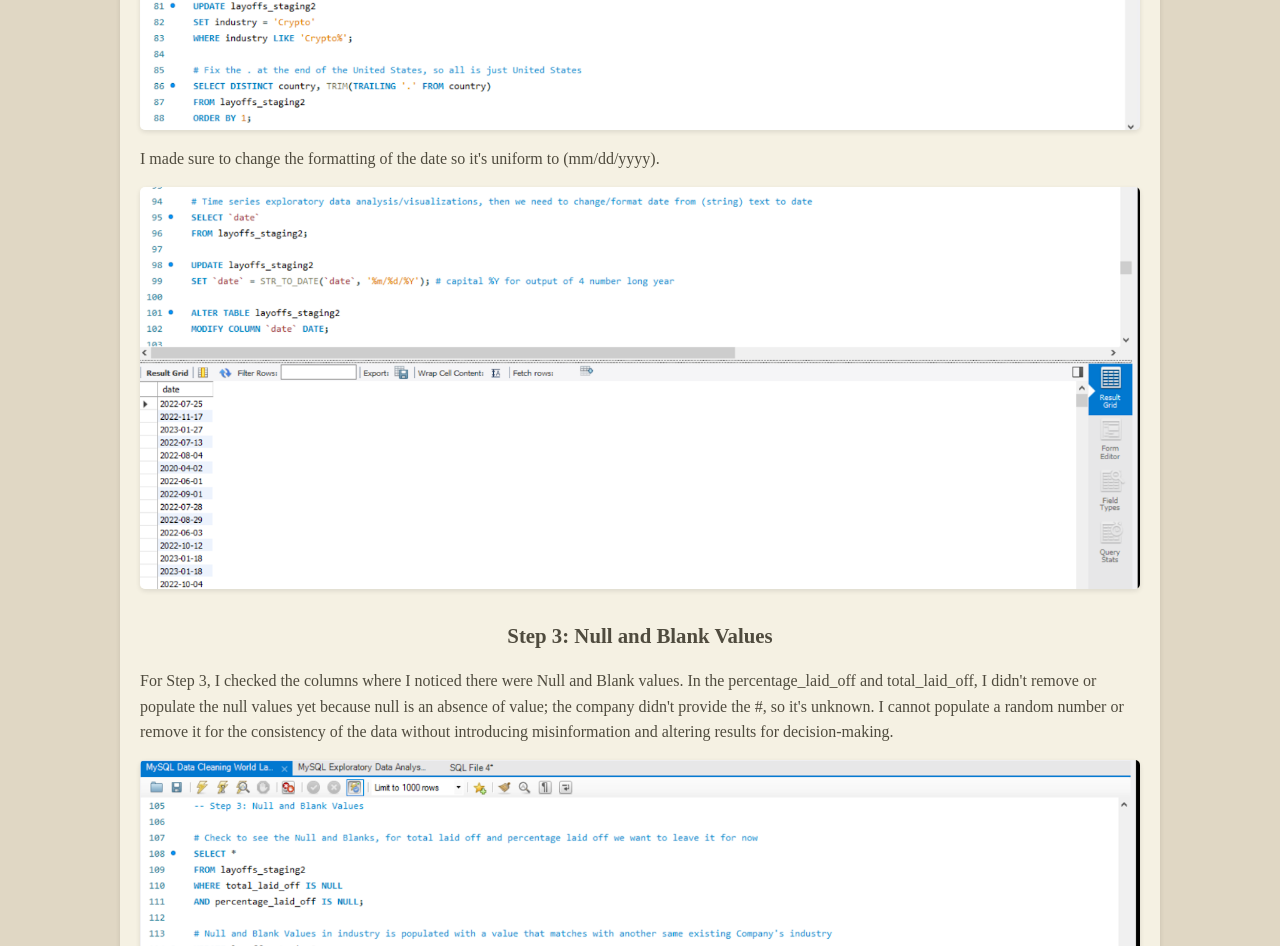
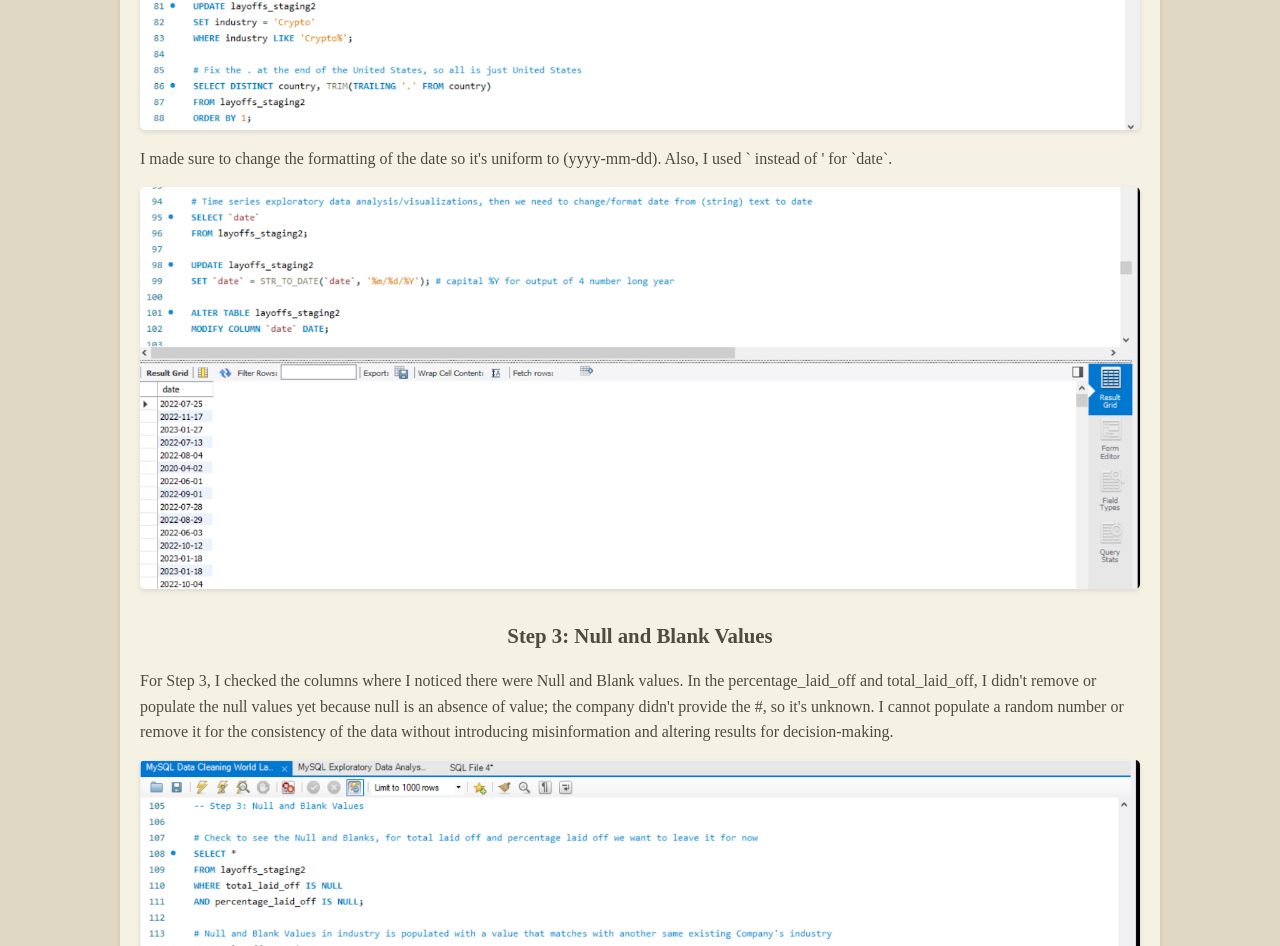
Before and after one commit to nhuxhuynh/MySQL-Data-Cleaning-Project, a plain HTML site: page index.html in a window 1280 px wide. Shown: the part 2833-3779 px from the top of the page. Drawn offline with Linux system fonts and the light colour scheme.

Commit message:
Update index.html

```diff
--- a/index.html
+++ b/index.html
@@ -194,7 +194,7 @@
         </p>
         <img src="images/unnamed4.png" alt="Step 2" class="step-image">
         <p>
-            I made sure to change the formatting of the date so it's uniform to (mm/dd/yyyy).
+            I made sure to change the formatting of the date so it's uniform to (yyyy-mm-dd). Also, I used ` instead of ' for `date`.
         </p>
         <img src="images/unnamed5.png" alt="Step 2" class="step-image">
     </div>
```
